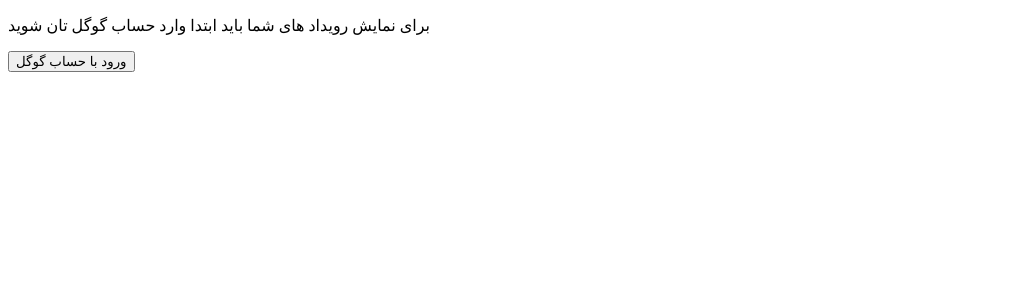
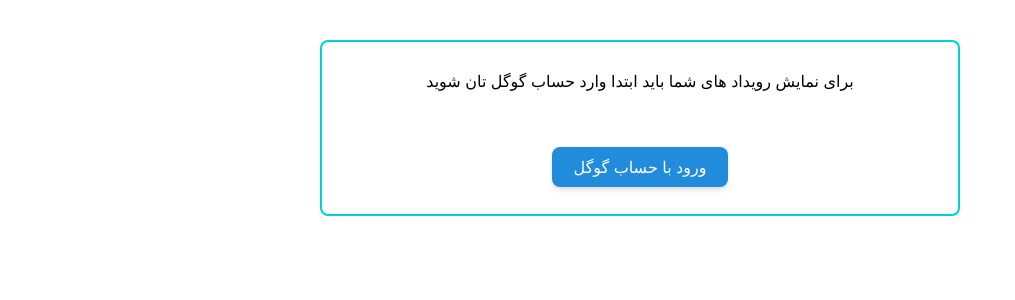
Before and after one commit to code-che/myCalendar, a Next.js app: page / in a window 1280 px wide. Shown: the top 300 px of the page, without its empty margins (0-1015 px from the left). Built offline with nearby package versions, Linux system fonts and the light colour scheme.

Commit message:
add style to login component

```diff
--- a/components/login.js
+++ b/components/login.js
@@ -43,9 +43,9 @@
     };
 
     return (
-        <div>
-            <p>برای نمایش رویداد های شما باید ابتدا وارد حساب گوگل تان شوید</p>
-            <button onClick={handleClickOnLoginBtn}>
+        <div className='flex flex-col justify-around items-center w-6/12 h-44 mx-auto mt-10 border-2 border-cyan rounded-lg'>
+            <p className=''>برای نمایش رویداد های شما باید ابتدا وارد حساب گوگل تان شوید</p>
+            <button className='w-44 rounded-lg p-2 bg-darkblue shadow-md focus:shadow-none text-white'  onClick={handleClickOnLoginBtn}>
                 ورود با حساب گوگل
             </button>
         </div>
--- a/pages/_app.js
+++ b/pages/_app.js
@@ -1,4 +1,4 @@
-import 'tailwindcss/tailwind.css'
+import '../styles/globals.css';
 import {Provider} from 'react-redux';
 import {createStore} from 'redux';
 import reducer from '../services/redux';
--- a/styles/globals.css
+++ b/styles/globals.css
@@ -1,3 +1,7 @@
+@tailwind base;
+@tailwind components;
+@tailwind utilities;
+
 html,
 body {
   padding: 0;
--- a/tailwind.config.js
+++ b/tailwind.config.js
@@ -2,6 +2,16 @@
   purge: ['./pages/**/*.{js,ts,jsx,tsx}', './components/**/*.{js,ts,jsx,tsx}'],
   darkMode: false, // or 'media' or 'class'
   theme: {
+    colors: {
+      transparent: 'transparent',
+      current: 'currentColor',
+      white: '#fff',
+      black: '#000',
+      gray: '#aaa',
+      darkgray: '#555',
+      cyan: '#00d2d3',
+      darkblue: '#228cdc',
+    },
     extend: {},
   },
   variants: {
```
